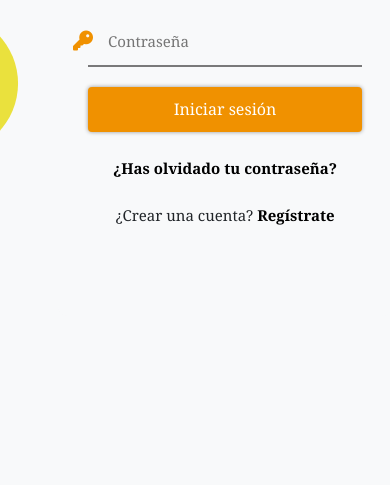
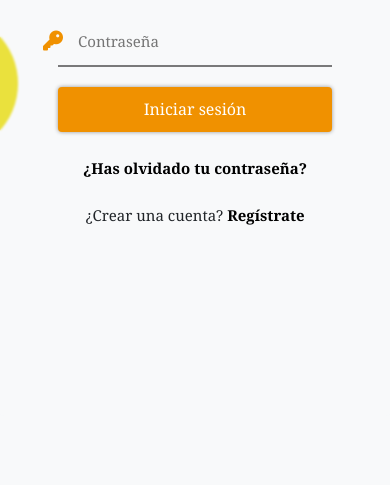
Before and after one commit to Nauus/Proyect-Final, a plain HTML site: page login.html in a window 390 px wide. Shown: the part 359-844 px from the top of the page. Drawn offline with Linux system fonts and the light colour scheme.

Commit message:
responsive

```diff
--- a/css/login.css
+++ b/css/login.css
@@ -44,16 +44,13 @@ body {
 
 .login-section {
 
-    height: 490px;
-    width: 100%;
-    max-width: 400px;
-    margin: 30px ;
+    height: 690px;
+    width: 400px;
     backdrop-filter: blur(1px);
     border-radius: 10px;
     transition: .3s;
     display: flex;
-    overflow: hidden;
-}
+    overflow: hidden; }
 
 .formbox {
     display: flex;
@@ -62,6 +59,7 @@ body {
     height: 100%;
     width: 100%;
     transition: transform 0.6s;
+
 }
 
 .formbox h3 {
--- a/css/register.css
+++ b/css/register.css
@@ -180,7 +180,11 @@ body {
 .messageRegister {
     margin-bottom: 40px !important;
 }
-
+@media (max-width: 993px) {
+    .navbar {
+        display: none;
+    }
+}
 @media (max-width: 768px) {
     .navbar {
         display: none;
```
